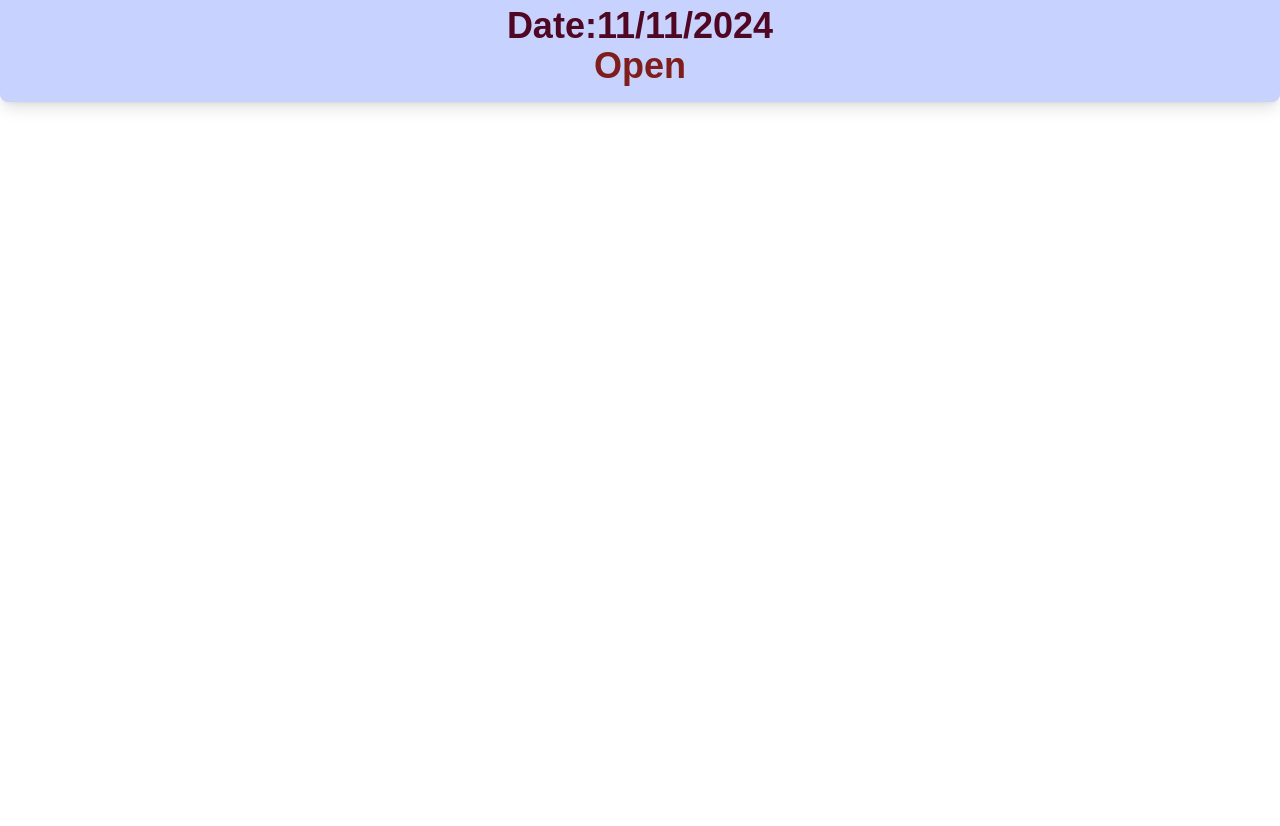
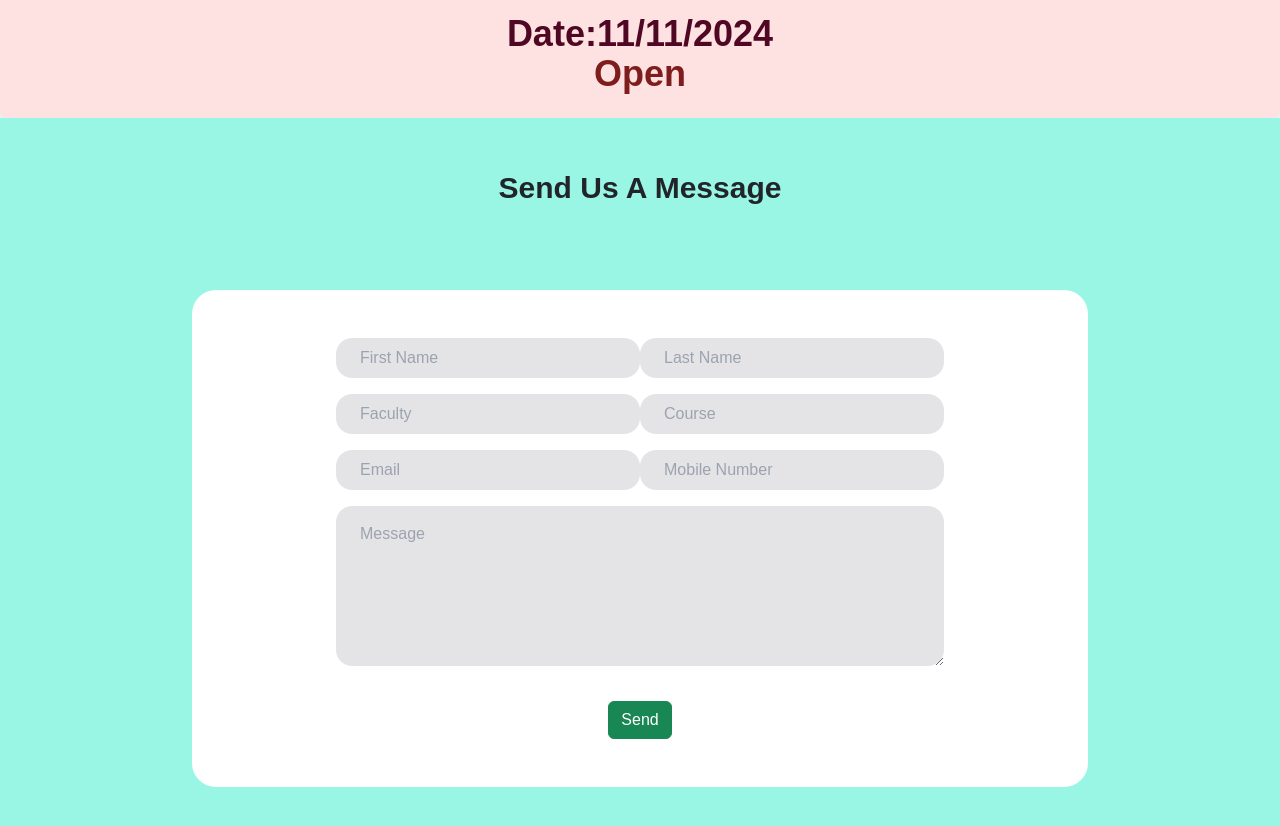
Before and after one commit to Thilankavishka/Healthcare-University-Medical-Centre-Management-System, a React (Vite) app in the folder frontend/: page / in a window 1280 px wide. Shown: the part 422-1248 px from the top of the page. Before the commit the page ends 800 px from the top, so only its background shows below. Built offline with nearby package versions, Linux system fonts and the light colour scheme.

Commit message:
Create Send Message Frontend Part

```diff
--- a/frontend/package.json
+++ b/frontend/package.json
@@ -11,8 +11,10 @@
   },
   "dependencies": {
     "axios": "^1.7.7",
+    "bootstrap": "^5.3.3",
     "lucide-react": "^0.456.0",
     "react": "^18.3.1",
+    "react-bootstrap": "^2.10.5",
     "react-dom": "^18.3.1",
     "react-icons": "^5.3.0",
     "react-router-dom": "^6.28.0",
--- /dev/null
+++ b/frontend/src/components/Message.jsx
@@ -0,0 +1,85 @@
+import { useState } from "react";
+import "bootstrap/dist/css/bootstrap.min.css";
+import Button from "react-bootstrap/Button";
+
+export default function Message() {
+  const [firstname, setFirstname] = useState("");
+  const [lastname, setLastname] = useState("");
+  const [email, setEmail] = useState("");
+  const [mobile, setMobile] = useState("");
+  const [message, setMessage] = useState("");
+  const [faculty, setFaculty] = useState("");
+  const [course, setCourse] = useState();
+  return (
+    <>
+      <div className="w-full px-48">
+        <div className="msg-form w-full h-fit rounded-3xl bg-white my-9 py-12 px-36">
+          <form onSubmit={""}>
+            <div className="flex justify-between mb-3">
+              <input
+                className="w-96 h-10 bg-zinc-200 rounded-2xl px-4"
+                type="text"
+                value={firstname}
+                placeholder="First Name"
+                onChange={(e) => setFirstname(e.target.value)}
+              ></input>
+              <input
+                className="w-96 h-10 bg-zinc-200 rounded-2xl px-4"
+                type="text"
+                value={lastname}
+                placeholder="Last Name"
+                onChange={(e) => setLastname(e.target.value)}
+              ></input>
+            </div>
+            <div className="flex justify-between mb-3">
+              <input
+                className="w-96 h-10 bg-zinc-200 rounded-2xl px-4"
+                type="text"
+                value={faculty}
+                placeholder="Faculty"
+                onChange={(e) => setFaculty(e.target.value)}
+              ></input>
+              <input
+                className="w-96 h-10 bg-zinc-200 rounded-2xl px-4"
+                type="text"
+                value={course}
+                placeholder="Course"
+                onChange={(e) => setCourse(e.target.value)}
+              ></input>
+            </div>
+            <div className="flex justify-between mb-3">
+              <input
+                className="w-96 h-10 bg-zinc-200 rounded-2xl px-4"
+                type="text"
+                value={email}
+                placeholder="Email"
+                onChange={(e) => setEmail(e.target.value)}
+              ></input>
+              <input
+                className="w-96 h-10 bg-zinc-200 rounded-2xl px-4"
+                type="number"
+                value={mobile}
+                placeholder="Mobile Number"
+                onChange={(e) => setMobile(e.target.value)}
+              ></input>
+            </div>
+            <div className="w-full">
+              <textarea
+                className="w-full h-40 bg-zinc-200 rounded-2xl px-4 py-3 mb-7"
+                rows={8}
+                value={message}
+                placeholder="Message"
+                onChange={(e) => setMessage(e.target.value)}
+              ></textarea>
+            </div>
+            <div className="w-full flex justify-center">
+              <Button type="submit" variant="success">
+                Send
+              </Button>
+            </div>
+          </form>
+        </div>
+      </div>
+    </>
+  );
+}
--- a/frontend/src/components/Navbar.jsx
+++ b/frontend/src/components/Navbar.jsx
@@ -1,5 +1,7 @@
 import { useState } from "react";
 import { Link, useNavigate } from "react-router-dom";
+import "bootstrap/dist/css/bootstrap.min.css";
+import Button from "react-bootstrap/Button";
 
 export const Navbar = () => {
   const [open, setOpen] = useState(false);
@@ -33,19 +35,13 @@ export const Navbar = () => {
         </ul>
       </div>
       <div className="flex">
-        <button
-          className="w-32 h-10 bg-[#76dbcf] rounded-2xl font-semibold mr-3"
-          onClick={goRegister}
-        >
+        <Button variant="info" className=" mr-3" onClick={goRegister}>
           REGISTER
-        </button>
+        </Button>
         <div>
-          <button
-            className=" realtive w-32 h-10 bg-[#76dbcf] rounded-2xl font-semibold"
-            onClick={() => setOpen((show) => !show)}
-          >
+          <Button variant="dark" onClick={() => setOpen((show) => !show)}>
             LOGIN
-          </button>
+          </Button>
           {open && (
             <div className="bg-[#76dbcf] absolute flex flex-col rounded-xl w-32 mt-3 font-semibold items-center">
               <Link to={"/login"}>Patient</Link>
--- a/frontend/src/pages/Home.jsx
+++ b/frontend/src/pages/Home.jsx
@@ -1,3 +1,4 @@
+import Message from "../components/Message";
 import { Navbar } from "../components/Navbar";
 import "react-toastify/dist/ReactToastify.css";
 
@@ -24,7 +25,7 @@ export default function Home() {
         </div>
       </div>
       {/*Time Section */}
-      <div className=" bg-indigo-200  font-25  rounded-lg shadow-lg p-4 ">
+      <div className=" bg-red-100  font-25  rounded-lg shadow-lg p-4 ">
         <div className="  mb-2">
           <h1 className=" text-pink-950 flex items-center justify-center h-30 text-4xl font-semibold ">
             Time :{currenrtime}
@@ -43,6 +44,15 @@ export default function Home() {
       </div>
 
       {/*Message Section*/}
+      <div className="sec-3 w-full h-fit bg-teal-200  pb-5">
+        <div className="department-head flex justify-center">
+          <h1 className="text-3xl font-semibold mt-1 p-5">Send Us A Message</h1>
+        </div>
+        <Message></Message>
+      </div>
+
+      {/*Footer*/}
+      <div></div>
     </>
   );
 }
--- /dev/null
+++ b/frontend/src/pages/Messageshow.jsx
@@ -0,0 +1,25 @@
+export default function Messageshow() {
+  return (
+    <>
+      <div className=" w-10/12 h-fit flex-shrink-0">
+        <div className=" w-auto h-fit bg-sky-100 rounded-2xl p-5">
+          <h1 className="font-semibold text-xl">
+            First Name :<span></span>{" "}
+          </h1>
+          <h1 className="font-semibold text-xl">
+            Last Name :<span></span>{" "}
+          </h1>
+          <h1 className="font-semibold text-xl">
+            Email :<span></span>{" "}
+          </h1>
+          <h1 className="font-semibold text-xl">
+            Phone no :<span></span>{" "}
+          </h1>
+          <h1 className="font-semibold text-xl">
+            Message : <span></span>{" "}
+          </h1>
+        </div>
+      </div>
+    </>
+  );
+}
```
Also changed, not shown: 1 other file (tests, documents, lock files or other folders).
